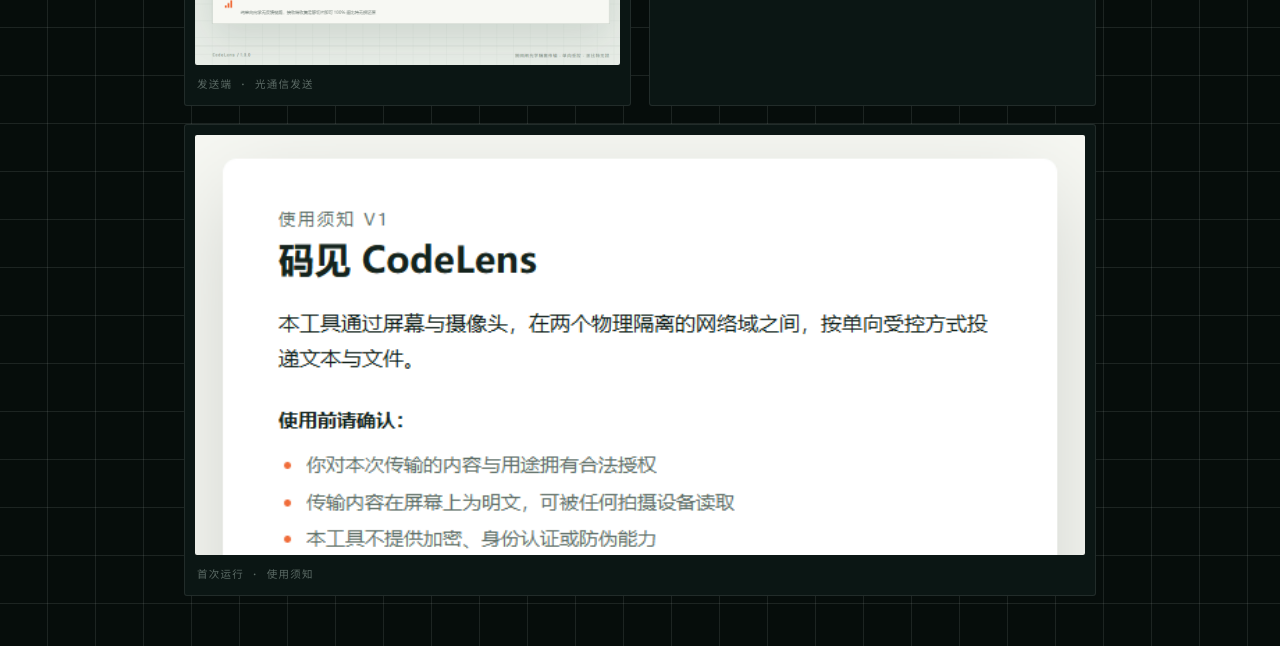
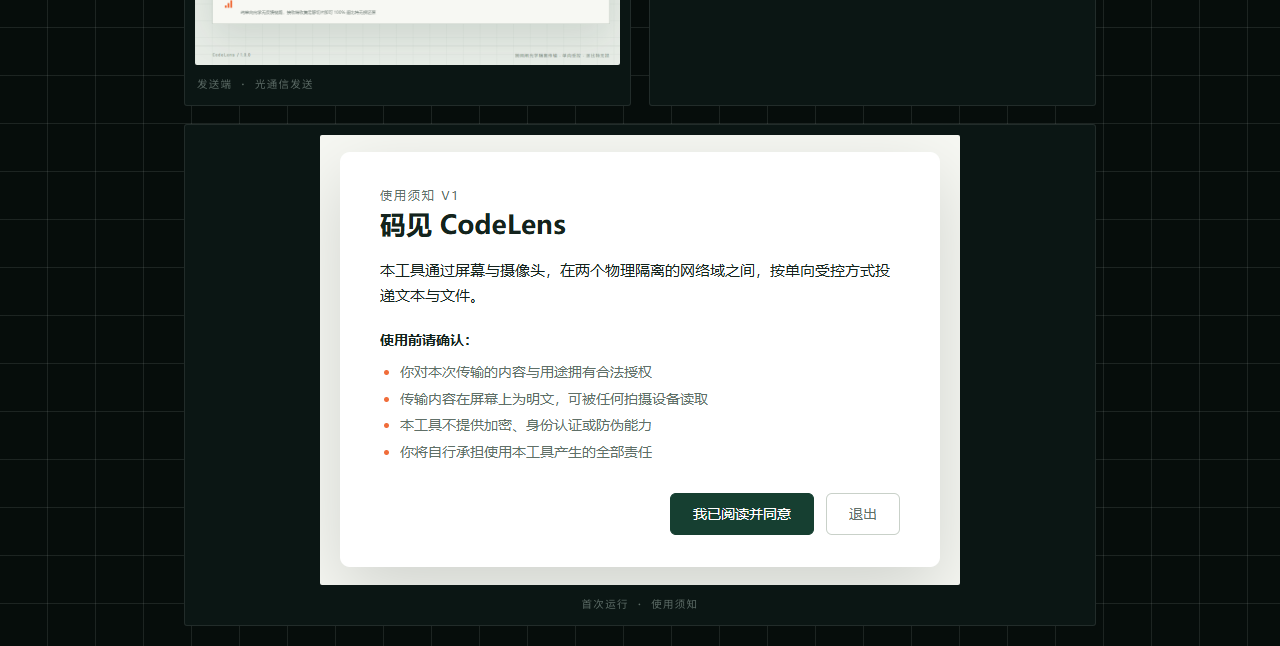
Before and after one commit to KunZhong2025/codelens, a plain HTML site: page index.html in a window 1280 px wide. Shown: the part 2900-3546 px from the top of the page. Drawn offline with Linux system fonts and the light colour scheme.

Commit message:
fix: 首次运行截图被裁切，使用须知与按钮完整展示
.shot-wide img 原用 max-height:420px 配 object-fit:cover，图片被压扁后
上下裁切，底部两个按钮被切掉。改为保持原始比例、居中展示。

Co-Authored-By: Claude Code <noreply@anthropic.com>

```diff
--- a/index.html
+++ b/index.html
@@ -179,8 +179,8 @@ h2{font-size:clamp(21px,3.6vw,28px)}
 .shot{border:1px solid var(--line);background:var(--panel);padding:10px;border-radius:3px;margin:0}
 .shot img{width:100%;height:auto;display:block;border-radius:2px}
 .shot figcaption{font-family:var(--mono);font-size:10.5px;letter-spacing:.12em;color:var(--ash-dim);padding:10px 2px 2px}
-.shot-wide{grid-column:1/-1}
-.shot-wide img{width:100%;max-height:420px;object-fit:cover;object-position:top}
+.shot-wide{grid-column:1/-1;display:flex;flex-direction:column;align-items:center}
+.shot-wide img{width:100%;max-width:640px;height:auto;object-fit:contain}
 
 /* ---------- faq ---------- */
 .faq{border-top:1px solid var(--line)}
```
